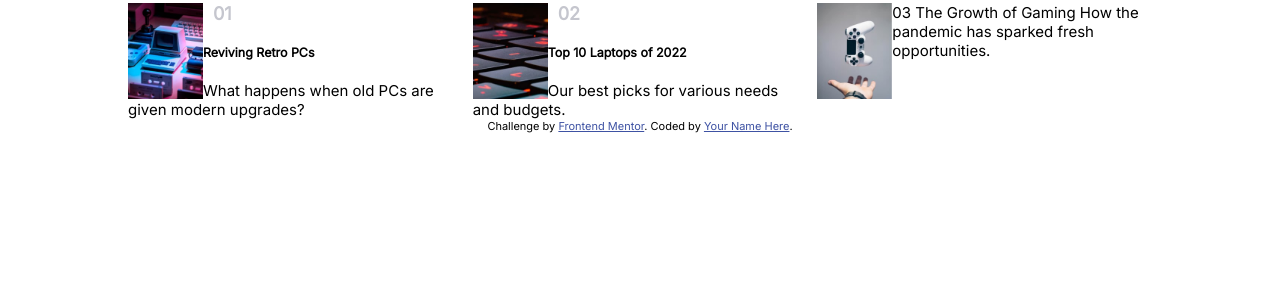
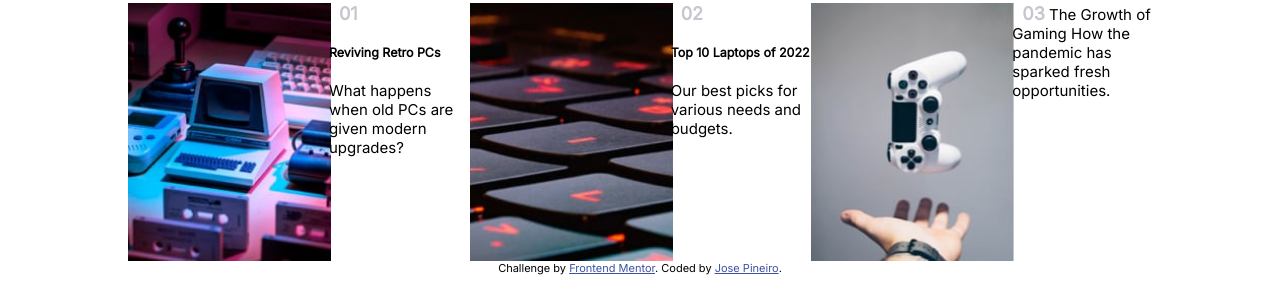
Before and after one commit to jmp247/news-homepage-main, a plain HTML site: page news-homepage-main/index.html in a window 1280 px wide. Shown: the part 497-800 px from the top of the page. Drawn offline with Linux system fonts and the light colour scheme.

Commit message:
change to bottom items

```diff
--- a/news-homepage-main/index.html
+++ b/news-homepage-main/index.html
@@ -80,6 +80,10 @@
 <div class="bottom-headlines">
   <div class="news-item">
   <img class="icon" src="assets/images/image-retro-pcs.jpg">
+  </div>
+
+  <div class="news-item-side">
+
     <h4>01</h4>
     <h5>Reviving Retro PCs</h5>
       What happens when old PCs are given modern upgrades?
@@ -87,25 +91,33 @@
 
   <div class="news-item">
     <img class="icon" src="assets/images/image-top-laptops.jpg">
+
+  </div>
+  <div class="news-item-side">
+
     <h4>02</h4>
   <h5>Top 10 Laptops of 2022</h5>
   Our best picks for various needs and budgets.
     </div>
 
   <div class="news-item">
-    <img class="icon" src="assets/images/image-gaming-growth.jpg">03
+
+    <img class="icon" src="assets/images/image-gaming-growth.jpg">
+
+</div>
+
+<div class="news-item-side">
+  <h4>03</h4>
     The Growth of Gaming
     How the pandemic has sparked fresh opportunities.</div>
   </div>
 
 
-
-
-
+</div>
 
   <div class="attribution">
     Challenge by <a href="https://www.frontendmentor.io?ref=challenge" target="_blank">Frontend Mentor</a>.
-    Coded by <a href="#">Your Name Here</a>.
+    Coded by <a href="#">Jose Pineiro</a>.
   </div>
 </body>
 </html>
--- a/news-homepage-main/style.css
+++ b/news-homepage-main/style.css
@@ -60,6 +60,12 @@ li a:hover {
        color: white;
        padding: 0px 15px 15px 15px;
        margin: 5px;
+}
+
+h1, .header
+{
+    font-size: 1.5em;
+
 }
 
 h2
@@ -127,8 +133,7 @@ button{
 {
     display: flex;
     flex-direction: row;
-
-    gap: 10px;
+    gap: 1px;
 }
 
 .news-item
@@ -137,7 +142,14 @@ button{
 
 }
 
+.news-item-side
+{
+    width: 100%;
+    flex: 1 auto;
+
+}
+
 .icon {
-    width: 75px;
-    float: left;
+    height: 100%;
+
 }
```
Lines whose indentation alone changed are shown as unchanged.
